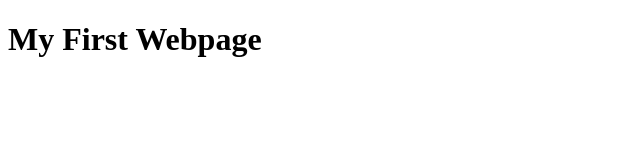
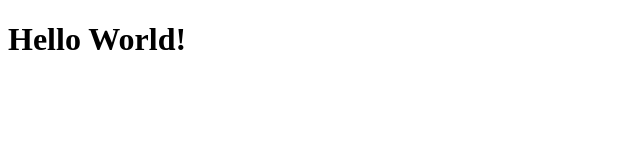
Before and after one commit to kparky/git_test, a plain HTML site: page index.html in a window 1280 px wide. Shown: the whole page, without its empty margins (0-640 px from the left). Drawn offline with Linux system fonts and the light colour scheme.

Commit message:
Tidy up index.html

```diff
--- a/index.html
+++ b/index.html
@@ -4,8 +4,7 @@
             <meta charset="UTF-8">
             <title>My First Webpage</title>
         </head>
-
         <body>
-            <h1>My First Webpage</h1>
+            <h1>Hello World!</h1>
         </body>
     </html>
```
